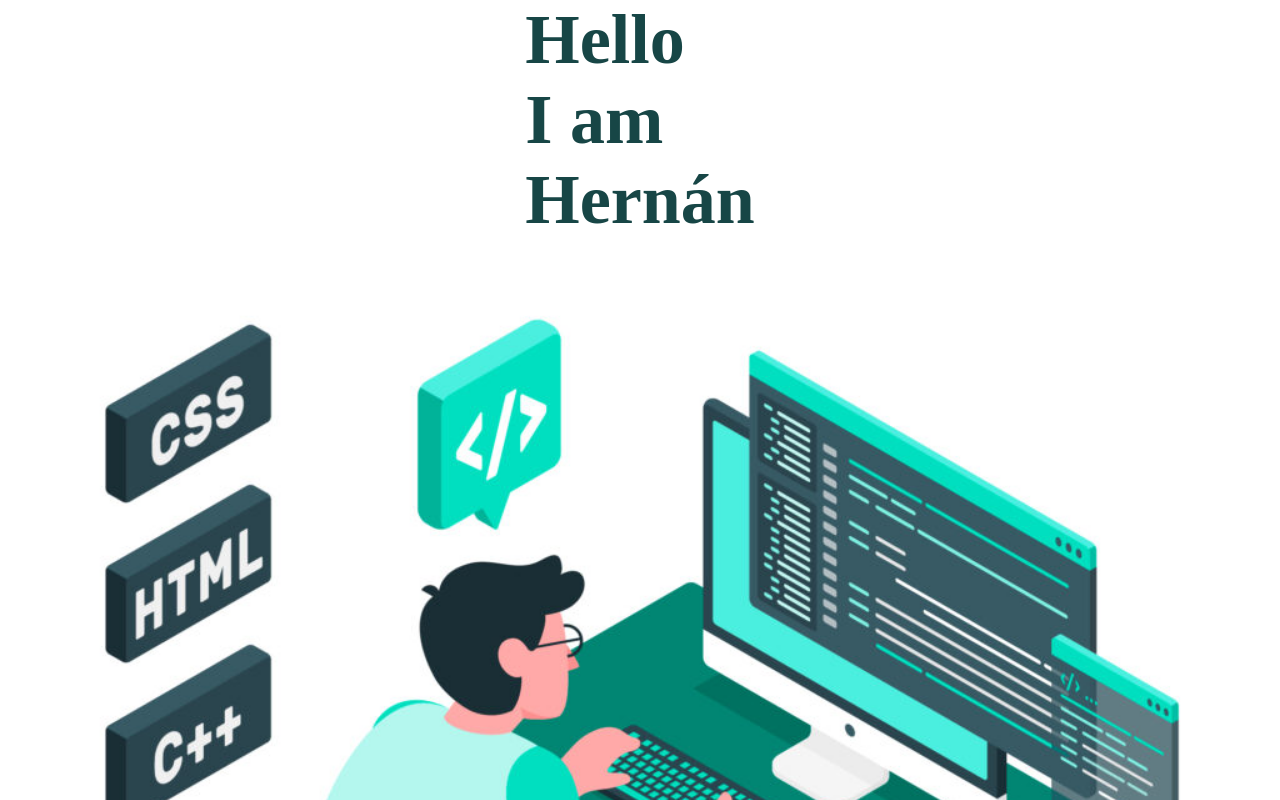
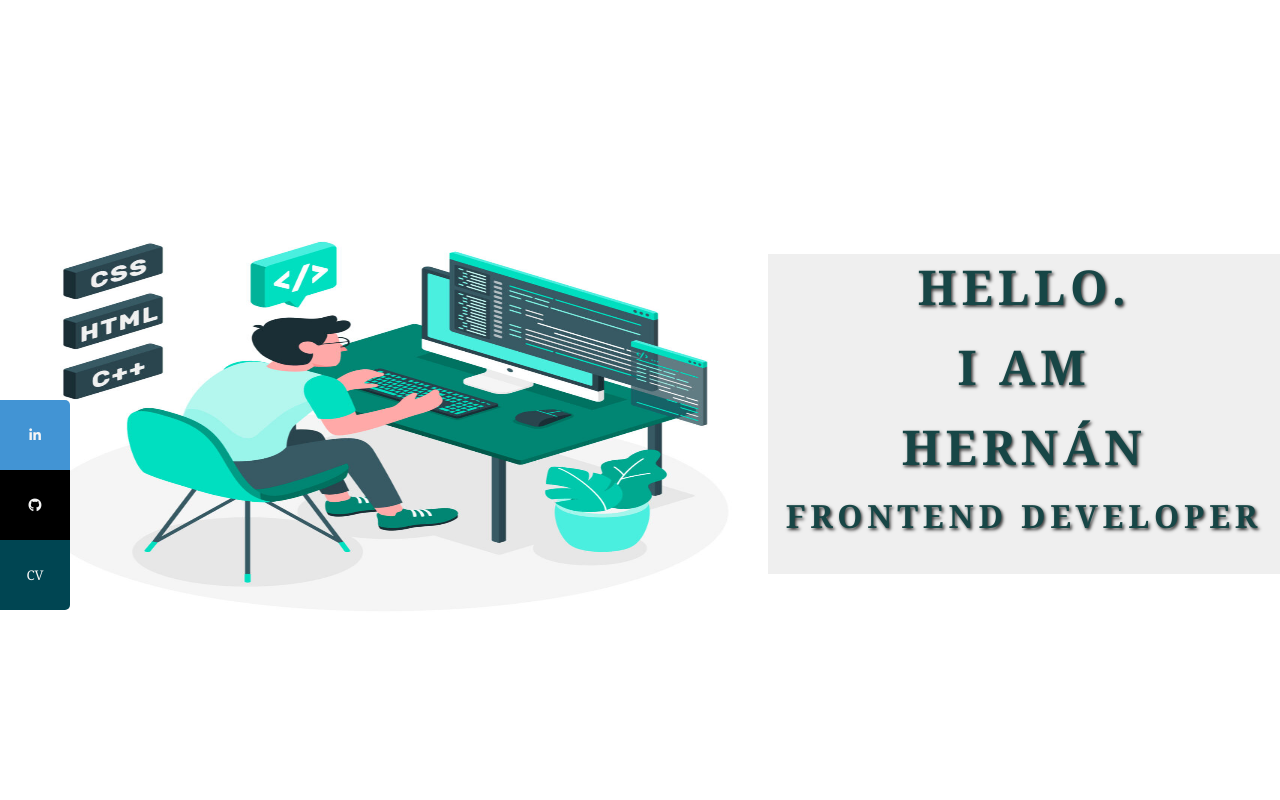
Before and after one commit to JHernanLS92/portfolio, a React (Vite) app: page / in a window 1280 px wide. Shown: the top 800 px of the page. Built offline with nearby package versions, Linux system fonts and the light colour scheme.

Commit message:
Adjusting all screen sizing

```diff
--- a/src/App.jsx
+++ b/src/App.jsx
@@ -1,11 +1,12 @@
-
 import { HashRouter, Route, Routes } from 'react-router-dom'
-import './assets/css/App.css'
-import Home from './components/Home'
+import './assets/css/index.css';
 import AboutMe from './components/AboutMe'
-import Portfolio from './components/Portfolio'
-import Contact from './components/Contact'
-
+import Contact from './components/Contact';
+import Home from './components/Home';
+import Menubtn from './components/Menubtn';
+import Portfolio from './components/Portfolio';
+import Skills from './components/Skills';
+import Socialbtn from './components/Socialbtn';
 
 function App() {
 
@@ -13,6 +14,8 @@ function App() {
   return (
     <div className="App">
      <HashRouter>
+      <Socialbtn/>
+      <Menubtn/>
         <Routes>
           <Route path='/' element={<Home/>} />
           <Route path='/aboutme' element={<AboutMe/>} />
--- a/src/assets/css/home.css
+++ b/src/assets/css/home.css
@@ -1,126 +1,227 @@
 .Home{
+    width: 100%;
     height: 100vh;
     text-align: center;
-    justify-content: space-around;
+    justify-content: center;
     display: flex;
     flex-direction: column;
     align-items: center;
     color: rgb(23, 70, 70);
 }
-li{
-    list-style: none;
-    width: 100px;
-    text-align: center;
+.infoMobile{
+    width: 100%;
+    height: 50%;
+    font-size: 1.5rem;
     justify-content: center;
-    align-items: center;
-    height: 100px;
-}
-li>a{
-    text-decoration: none;
-    font-size: larger;
+    gap: 1rem;
+    display: flex;
+    flex-direction: column;
     font-weight: 700;
-    color: whitesmoke;
+    text-shadow: .1rem .1rem .3rem #333;
 }
 .info{
-    margin: 0 0 1rem 0;
-    height: 50%;
-    font-size: 35px;
-    text-align: left;
-}
-.socialSection{
-    position: absolute;
-    bottom: 0;
-    left: 2rem;
-    display: flex ;
-    flex-direction: row;
-    font-size: 25px;
+   display: none;
 }
 .imgHome{
+    height: 50%;
     width: 100%;
-    position: relative;
-}
-.linked{
-    background-color:#4294D4 ;
-    color: whitesmoke;
-    width: 40px;
-    height: 40px;
-    border-style: none;
-    border-radius: 5px 0  0  0;
-}
-.git{
-    background-color: black ;
-    color: whitesmoke;
-    width: 40px;
-    height: 40px;
-    border-style: none;
-    border-radius: 0 0 0 0;
-}
-.CV{
-   background-color:#004552 ;
-   width: 40px;
-   height: 40px;
-   border-style: none;
-   border-radius: 0 5px 0  0;
-}
-button>a{
-    text-decoration: none;
-    color: whitesmoke;
 }
 
 
-.imgBtn{
-    width: 40px;
-    height: 40px;
-    border-radius: 50%;
-    position: absolute;
-    right: 2rem;
-    bottom: 2rem;
-    background-color: #006985;
-    text-align: center;
+
+
+@media only screen and (min-width: 600px) {
+    .Home{
+        justify-content: center;
+        flex-direction: row-reverse;
+    }
+    .infoMobile{
+        display: none;
+    }
+    .info{
+        display: flex;
+        flex-direction: column;
+        width: 60%;
         justify-content: center;
         align-items: center;
-    z-index: 1;
-    display: flex;
-    flex-direction: column;
     }
-#btn-menu{
-    visibility: hidden;
-    margin: -10px 10px 0 0;
+    .imgHome{
+        max-width: 40%;
     }
-.menu{
+
+    .menu1, .menu2, .menu3, .menu4{
+        padding: 2rem 7rem;
+        width: 100%;
+        height: 20%;
+        cursor: pointer;
+        border:  none;
+        position: relative;
+        overflow: hidden;
+    }
+
+    .menu1::before{
+        content: 'Hello.';
         position: absolute;
-    display: flex;
         width: 100%;
         height: 100%;
-    top: 0;
-    flex-direction: column;
-    justify-content: center;
-    color: whitesmoke;
-    left: -100%;
-    transition: left .5s linear ;
-    background-color: rgb(23, 70, 70);
-    padding: 5rem;
+        transform: translate(-50%, -50%);
+        color: rgb(23, 70, 70);
+        text-transform: uppercase;
+        font-size: 3rem;
+        letter-spacing: .3rem;
+        font-weight: 700;
+        text-shadow: .1rem .1rem .2rem #333;
+        transition: .2s ease;
     }
-#btn-menu:checked ~ .menu{
-    left: 0;
+    .menu2::before{
+        content: 'I am';
+        position: absolute;
+        width: 100%;
+        height: 100%;
+        transform: translate(-50%, -50%);
+        color: rgb(23, 70, 70);
+        text-transform: uppercase;
+        font-size: 3rem;
+        letter-spacing: .3rem;
+        font-weight: 700;
+        text-shadow: .1rem .1rem .2rem #333;
+        transition: .2s ease;
+    }
+    .menu3::before{
+        content: 'Hernán';
+        position: absolute;
+        width: 100%;
+        height: 100%;
+        transform: translate(-50%, -50%);
+        color: rgb(23, 70, 70);
+        text-transform: uppercase;
+        font-size: 3rem;
+        letter-spacing: .3rem;
+        font-weight: 700;
+        text-shadow: .1rem .1rem .2rem #333;
+        transition: .2s ease;
+    }
+    .menu4::before{
+        content: 'Frontend developer';
+        position: absolute;
+        width: 100%;
+        height: 100%;
+        transform: translate(-50%, -50%);
+        color: rgb(23, 70, 70);
+        text-transform: uppercase;
+        font-size: 2rem;
+        letter-spacing: .3rem;
+        font-weight: 700;
+        text-shadow: .1rem .1rem .2rem #333;
+        transition: .2s ease;
     }
 
 
 
 
 
+.menu1::after{
+    content: 'Home';
+    position: absolute;
+    width: 100%;
+    height: 100%;
+    transform: translate(-50%, -50%);
+    color: rgb(23, 70, 70);
+    text-transform: uppercase;
+    font-size: 3rem;
+    letter-spacing: .3rem;
+    font-weight: 700;
+    text-shadow: .1rem .1rem .2rem #333;
+    transition: .2s ease;
+    opacity: 0;
+}
+.menu1:hover::before{
+    transform: translate(-50%, -50%) scale(2);
+    opacity: 0;
+}
+.menu1:hover::after{
+    transform: translate(-50%, -50%) scale(1);
+    opacity: 1;
+}
 
 
-@media only screen and (min-width: 700px) {
+.menu2::after{
+    content: 'About Me';
+    position: absolute;
+        width: 100%;
+        height: 100%;
+        transform: translate(-50%, -50%);
+        color: rgb(23, 70, 70);
+        text-transform: uppercase;
+        font-size: 3rem;
+        letter-spacing: .3rem;
+        font-weight: 700;
+        text-shadow: .1rem .1rem .2rem #333;
+        transition: .2s ease;
+    opacity: 0;
+}
+.menu2:hover::before{
+    transform: translate(-50%, -50%) scale(2);
+    opacity: 0;
+}
+.menu2:hover::after{
+    transform: translate(-50%, -50%) scale(1);
+    opacity: 1;
+}
 
+.menu3::after{
+    content: 'Portfolio';
+    position: absolute;
+        width: 100%;
+        height: 100%;
+        transform: translate(-50%, -50%);
+        color: rgb(23, 70, 70);
+        text-transform: uppercase;
+        font-size: 3rem;
+        letter-spacing: .3rem;
+        font-weight: 700;
+        text-shadow: .1rem .1rem .2rem #333;
+        transition: .2s ease;
+    opacity: 0;
 }
-  @media only screen and (min-width: 992px) {
-    .contact{
+.menu3:hover::before{
+    transform: translate(-50%, -50%) scale(2);
+    opacity: 0;
 }
-    .socialBtn{
-        width: 60px;
-        height: 60px;
-        font-size: 25px;
+.menu3:hover::after{
+    transform: translate(-50%, -50%) scale(1);
+    opacity: 1;
+}
+.menu4::after{
+    content: 'contact me';
+    position: absolute;
+        width: 100%;
+        height: 100%;
+        transform: translate(-50%, -50%);
+        color: rgb(23, 70, 70);
+        text-transform: uppercase;
+        font-size: 3rem;
+        letter-spacing: .3rem;
+        font-weight: 700;
+        text-shadow: .1rem .1rem .2rem #333;
+        transition: .2s ease;
+    opacity: 0;
+}
+.menu4:hover::before{
+    transform: translate(-50%, -50%) scale(2);
+    opacity: 0;
+}
+.menu4:hover::after{
+    transform: translate(-50%, -50%) scale(1);
+    opacity: 1;
 }
 
   }
+
+
+  @media only screen and (min-width: 992px) {
+
+    .imgHome{
+        max-width: 800px;
+    }
+}
--- a/src/assets/css/index.css
+++ b/src/assets/css/index.css
@@ -1,15 +1,22 @@
+@import url('./aboutMe.css');
+@import url('./App.css');
+@import url('./home.css');
+@import url('./menu.css');
+@import url('./portfolio.css');
+@import url('./socialBtn.css');
+
 *{
     padding: 0;
     margin: 0;
     box-sizing: border-box;
+    font-family: Cambria, Cochin, Georgia, Times, 'Times New Roman', serif;
   }
 .container{
-  width: 100%;
-  height: 100%;
+  width: 70%;
+  height: 100vh;
   margin: 0 auto;
   display: flex;
-  flex-direction: column;
+  text-align: center;
   align-items: center;
   justify-content: center;
-  position: relative;
 }
--- /dev/null
+++ b/src/assets/css/menu.css
@@ -0,0 +1,76 @@
+
+li{
+    list-style: none;
+    width: 100px;
+    text-align: center;
+    justify-content: center;
+    align-items: center;
+    height: 100px;
+}
+li>a{
+    text-decoration: none;
+    font-size: larger;
+    font-weight: 700;
+    color: whitesmoke;
+}
+.info{
+    margin: 0 0 1rem 0;
+    height: 50%;
+    font-size: 30px;
+    text-align: left;
+}
+
+.imgHome{
+    width: 90%;
+}
+button>a{
+    text-decoration: none;
+    color: whitesmoke;
+}
+
+
+.imgBtn{
+    width: 40px;
+    height: 40px;
+    border-radius: 50%;
+    position: absolute;
+    right: 2rem;
+    bottom: 2rem;
+    background-color: #006985;
+    text-align: center;
+    justify-content: center;
+    align-items: center;
+    z-index: 3;
+    display: flex;
+    flex-direction: column;
+}
+#btn-menu{
+    visibility: hidden;
+    margin: -10px 10px 0 0;
+}
+.menu{
+    position: absolute;
+    display: flex;
+    width: 100%;
+    height: 100%;
+    top: 0;
+    flex-direction: column;
+    justify-content: center;
+    left: -100%;
+    transition: left .5s linear ;
+    background-color: rgb(23, 70, 70);
+    padding: 5rem;
+    z-index: 2;
+}
+#btn-menu:checked ~ .menu{
+    left: 0;
+}
+
+@media only screen and (min-width: 600px) {
+    .menu{
+        display: none;
+    }
+    .imgBtn{
+        display: none;
+    }
+}
--- /dev/null
+++ b/src/assets/css/socialBtn.css
@@ -0,0 +1,80 @@
+.socialSection{
+    position: absolute;
+    bottom: 0;
+    left: 2rem;
+    display: flex ;
+    flex-direction: row;
+    font-size: 25px;
+    z-index: 1;
+}
+
+.linked{
+    background-color:#4294D4 ;
+    color: whitesmoke;
+    width: 40px;
+    height: 40px;
+    border-style: none;
+    border-radius: 5px 0  0  0;
+}
+.git{
+    background-color: black ;
+    color: whitesmoke;
+    width: 40px;
+    height: 40px;
+    border-style: none;
+    border-radius: 0 0 0 0;
+}
+.CV{
+   background-color:#004552 ;
+   width: 40px;
+   height: 40px;
+   border-style: none;
+   border-radius: 0 5px 0  0;
+}
+
+@media only screen and (min-width: 600px) {
+    .socialSection{
+        left: 0;
+        top: 50%;
+        flex-direction: column;
+        font-size: 35px;
+    }
+    .linked{
+        width: 40px;
+        height: 40px;
+        border-style: none;
+        border-radius:  0 5px 0  0;
+    }
+    .git{
+        width: 40px;
+        height: 40px;
+        border-style: none;
+        border-radius: 0 0 0 0;
+    }
+    .CV{
+       width: 40px;
+       height: 40px;
+       border-radius: 0  0 5px 0;
+    }
+  }
+
+
+  @media only screen and (min-width: 992px) {
+    .socialSection{
+        font-size: 70px;
+    }
+    .linked{
+        width: 70px;
+        height: 70px;
+    }
+    .git{
+        width: 70px;
+        height: 70px;
+        border-style: none;
+    }
+    .CV{
+       width: 70px;
+       height: 70px;
+    }
+
+}
--- a/src/components/Home.jsx
+++ b/src/components/Home.jsx
@@ -1,62 +1,25 @@
 import React from "react";
-import { Link } from 'react-router-dom'
 import images from "../assets/images";
 import "../assets/css/App.css";
 
 const Home = () => {
-  const linkedin = () => {
-    window.location.href = "https://www.linkedin.com/in/juanhernanlopezsuaste/";
-  };
-  const github = () => {
-    window.location.href = "https://github.com/JHernanLS92";
-  };
+
 
   return (
     <div className="Home container" id="home">
+        <div className="infoMobile">
+            <h1>HELLO.</h1>
+            <h1>I AM</h1>
+            <h1>HERNÁN</h1>
+            <p>FRONTEND DEVELPER</p>
+        </div>
         <div className="info">
-          <h1>Hello</h1>
-          <h1>I am</h1>
-          <h1>Hernán</h1>
+            <button className="menu1"></button>
+            <button className="menu2"></button>
+            <button className="menu3"></button>
+            <button className="menu4"></button>
         </div>
         <img src={images.program} className="imgHome" />
-      <div className="btn-group-horizontal socialSection">
-        <button type="button" className="linked" onClick={linkedin}>
-          <i className="fa-brands fa-linkedin-in"></i>
-        </button>
-        <button type="button" className="git" onClick={github}>
-          <i className="fa-brands fa-github"></i>
-        </button>
-        <button type="button" className="CV">
-          <a href="./CV-JuanHernanLopezSuaste.pdf" download className="cv">
-            {" "}
-            CV{" "}
-          </a>
-        </button>
-      </div>
-      <div className="menuBtn">
-
-              <input type="checkbox" id="btn-menu"/>
-              <label htmlFor="btn-menu"  className="imgBtn">
-                  <i className="fa-solid fa-bars"></i>
-              </label>
-
-          <div className="menu">
-            <ul>
-              <li >
-                <Link to={"/aboutme"}>About Me</Link>
-              </li>
-              <li>
-              <Link to={"/portfolio"}>Portfolio</Link>
-              </li>
-              <li>
-              <Link to={"/contact"}>Contactme</Link>
-              </li>
-              <li >
-              <Link to={"/aboutme"}>About Me</Link>
-              </li>
-            </ul>
-          </div>
-        </div>
     </div>
   );
 };
--- /dev/null
+++ b/src/components/Menubtn.jsx
@@ -0,0 +1,32 @@
+import { Link } from 'react-router-dom';
+import'../assets/css/menu.css';
+
+const Menubtn = () => {
+  return(
+  <div className="menuBtn">
+    <input type="checkbox" id="btn-menu" />
+    <label htmlFor="btn-menu" className="imgBtn">
+      <i className="fa-solid fa-bars"></i>
+    </label>
+
+    <div className="menu">
+      <ul>
+        <li>
+          <Link to={"/aboutme"}>About Me</Link>
+        </li>
+        <li>
+          <Link to={"/portfolio"}>Portfolio</Link>
+        </li>
+        <li>
+          <Link to={"/skills"}>Skills</Link>
+        </li>
+        <li>
+          <Link to={"/contact"}>Contact me</Link>
+        </li>
+      </ul>
+    </div>
+  </div>
+  );
+};
+
+export default Menubtn;
--- /dev/null
+++ b/src/components/Socialbtn.jsx
@@ -0,0 +1,30 @@
+import '../assets/css/socialBtn.css'
+
+const Socialbtn = () => {
+    const linkedin = () => {
+        window.location.href = "https://www.linkedin.com/in/juanhernanlopezsuaste/";
+      };
+      const github = () => {
+        window.location.href = "https://github.com/JHernanLS92";
+      };
+  return (
+    <div className="Socialbtn">
+      <div className="btn-group-horizontal socialSection">
+        <button type="button" className="linked" onClick={linkedin}>
+          <i className="fa-brands fa-linkedin-in"></i>
+        </button>
+        <button type="button" className="git" onClick={github}>
+          <i className="fa-brands fa-github"></i>
+        </button>
+        <button type="button" className="CV">
+          <a href="./CV-JuanHernanLopezSuaste.pdf" download className="cv">
+            {" "}
+            CV{" "}
+          </a>
+        </button>
+      </div>
+    </div>
+  );
+};
+
+export default Socialbtn;
```
Lines whose indentation alone changed are shown as unchanged.
